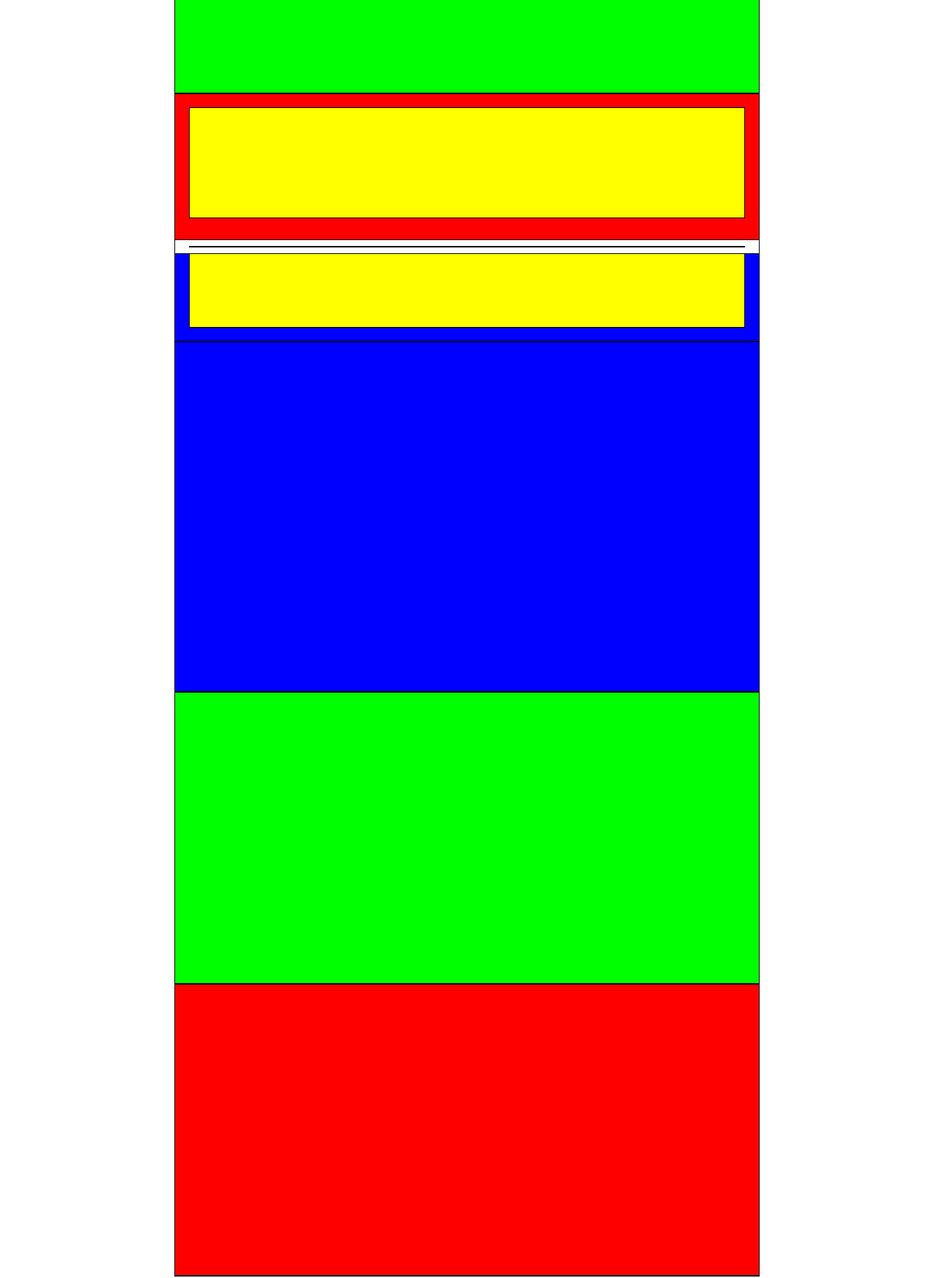
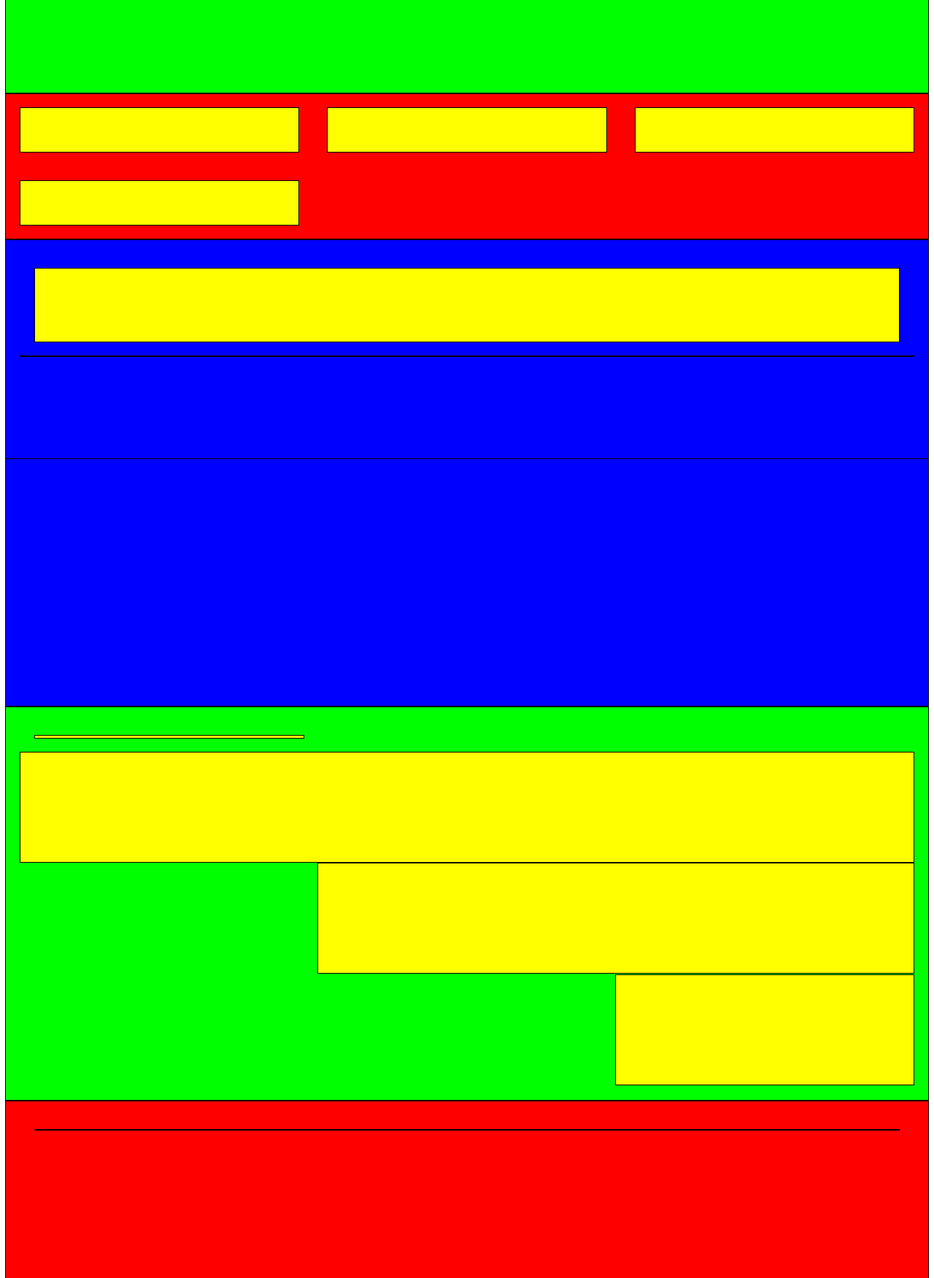
Before and after one commit to annamwalls/289.101, a plain HTML site: page CSS_layouts/layout7.html in a window 1280 px wide. Shown: the part 380-2131 px from the top of the page at 73% size. Drawn offline with Linux system fonts and the light colour scheme.

Commit message:
layout-7-not complete

```diff
--- a/CSS_layouts/layout7.html
+++ b/CSS_layouts/layout7.html
@@ -12,23 +12,21 @@
                 outline: 1px solid black;
             }
            #container {
-                width: 800px;
+                height: 1000px;
                 margin:auto;
             }
             #blue {
                 background-color:blue;
                 height:100px;
                 display:grid;
-                grid-template-columns:auto 70%;
+                grid-template-columns:30% 70%;
             }
             #long-yellow {
                 background-color:yellow;
-                grid-column: 2/3;
                 margin:20px;
             }
             #short-yellow {
                 background-color:yellow;
-                grid-column:1/3;
                 margin:20px;
             }
             #green {
@@ -39,21 +37,32 @@
                 background-color:red;
                 height:200px;
                 display:grid;
-                grid-template-columns: 1/3 1/3 1/3;
+                grid-template-columns: 1fr 1fr 1fr;
 
             }
             #title {
                 background-color:yellow;
-                height:150px;
                 margin:20px;
+
             }
-            .yellow-cols {
+            #yellow-col1 {
+                background-color:yellow;
+                margin:20px;
+
+            }
+            #yellow-col2 {
                 background-color:yellow;
                 margin:20px;
             }
+            #yellow-col3 {
+                background-color:yellow;
+                margin:20px;
+            }
+
             #blue-calander {
                 background-color:blue;
                 height:600px;
+                padding:20px;
 
             }
             #yellow-header {
@@ -65,15 +74,62 @@
             .yellow-calander-cols {
                 background-color:yellow;
                 display:grid;
-                grid-template-columns: 25% 25% 25% 25% 25%
+
+
+            }
+            #planner {
+                background-color:lime;
+                height:500px;
+                padding:20px;
+                display:grid;
+                grid-template-columns: 1fr 1fr 1fr;
+            }
+
+            #yellow-title {
+                background-color:yellow;
+                margin: 20px;
+
+            }
+
+            #planner-col1 {
+                background-color: yellow;
+                height:150px;
+                grid-column: 1/4;
+            }
+            #planner-col2 {
+                background-color:yellow;
+                height:150px;
+                grid-column:2/4;
+            }
+            #planner-col3 {
+                background-color:yellow;
+                height:150px;
+                grid-column:3/4;
 
             }
             #red-website {
                 background-color:red;
                 height:400px;
+                padding:20px;
 
             }
-
+            #header {
+                background-color:yellow;
+                margin:20px;
+            }
+            #left-yellow-col {
+                background-color:yellow;
+                margin:20px;
+            }
+            #picture {
+                background-color:yellow;
+                margin:20px;
+            }
+            #bottom-blue {
+                background-color:blue;
+                height:100px;
+                padding:20px;
+            }
         </style>
     </head>
 
@@ -86,22 +142,26 @@
             <div id="green"></div>
             <div id="red">
                 <div id="title"></div>
-                <div class="yellow-cols"></div>
+                <div id="yellow-col1"></div>
+                <div id="yellow-col2"></div>
+                <div id="yellow-col3"></div>
             </div>
             <div id="blue-calander">
                 <div id="yellow-header"></div>
                 <div class="yellow-calender-cols"></div>
             </div>
-            <div id="green">
+            <div id="planner">
                 <div id="yellow-title"></div>
-                <div class="three-yellow-col"></div>
+                <div id="planner-col1"></div>
+                <div id="planner-col2"></div>
+                <div id="planner-col3"></div>
             </div>
             <div id="red-website">
                 <div id="header"></div>
                 <div id="left-yellow-col"></div>
                 <div id="picture"></div>
             </div>
-            <div id="bottom blue"></div>
+            <div id="bottom-blue"></div>
         </div>
 
 
```
Also changed, not shown: 1 other file.
